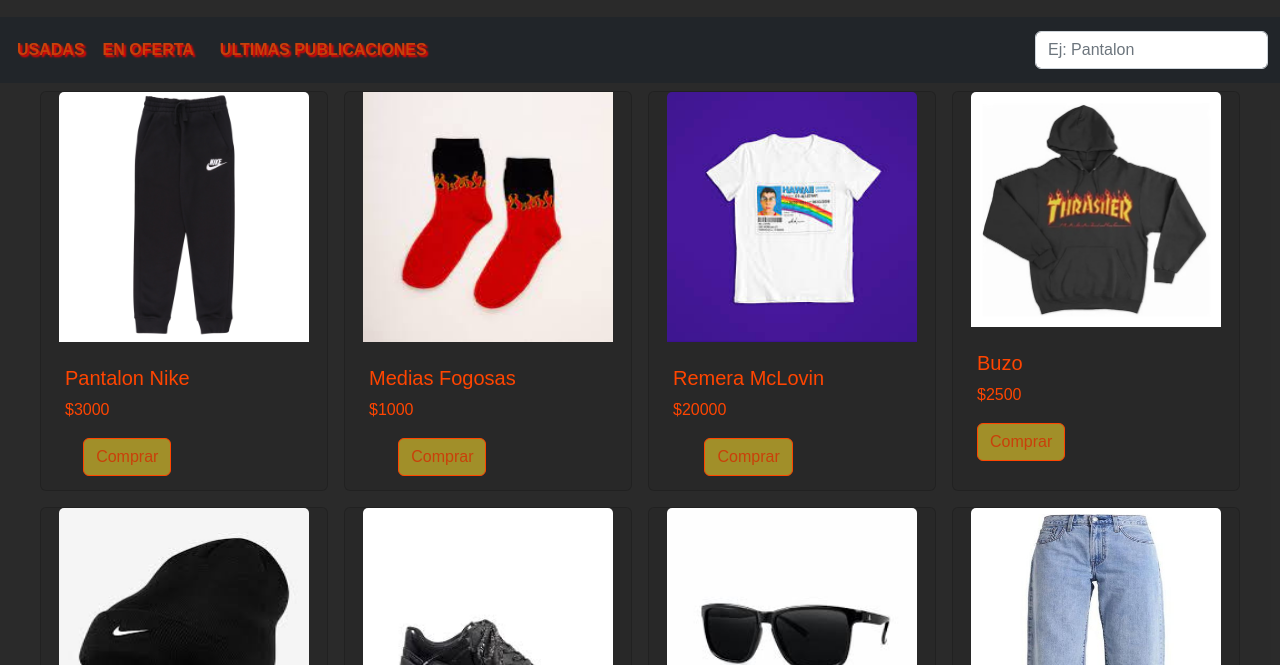
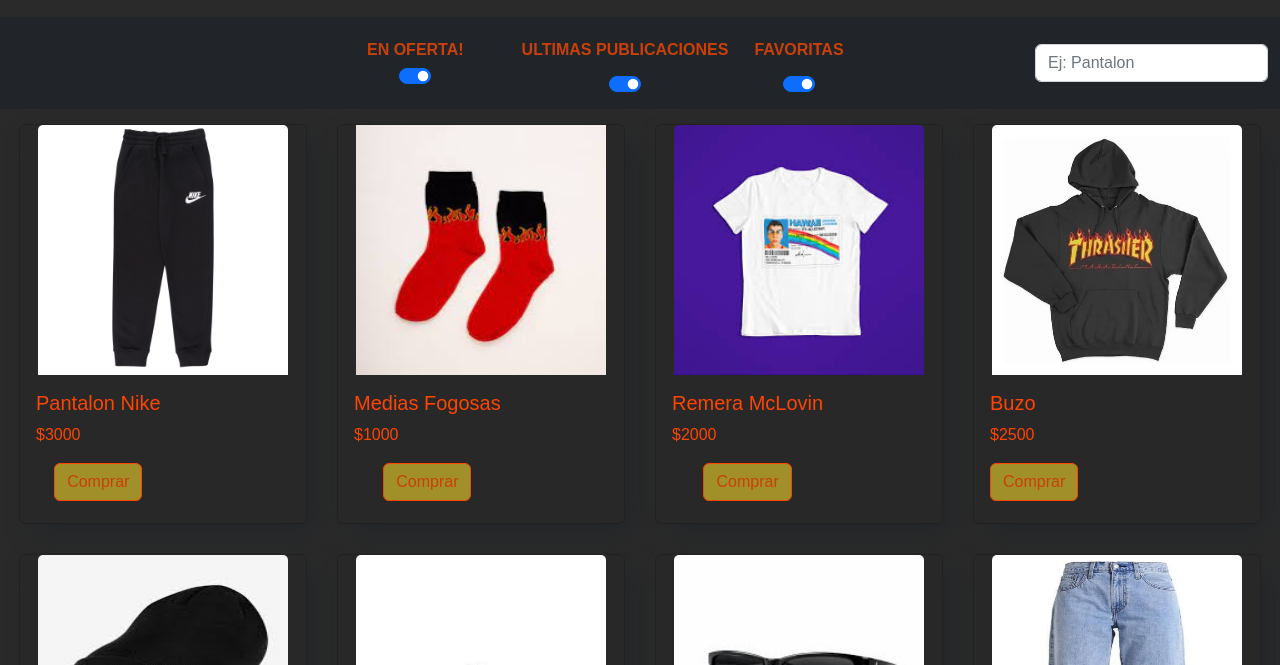
Before and after one commit to martindavidenco/ProyectoDavidenco, a plain HTML site: page pages/explorar.html in a window 1280 px wide. Shown: the part 135-800 px from the top of the page. Drawn offline with nearby package versions, Linux system fonts and the light colour scheme.

Commit message:
Aplicando Bootstrap

```diff
--- a/css/style.css
+++ b/css/style.css
@@ -36,7 +36,9 @@
 .footer {
     grid-area: footer;
 }
-
+.container{
+    background-color: rgba(41, 41, 41, 0.897);
+}
 /*-----HEADER-----*/
 .header {
     display: flex;
@@ -46,12 +48,12 @@
     padding: 20px;
     flex-wrap: wrap;
     background-color: rgba(41, 41, 41, 0.897);
-}
+font-weight: 900;}
 
 .header div {
     color: #c9400a;
     font-size: 20px;
-    font-weight: bold;
+font-weight: 900;
     display: flex;
 }
 
@@ -235,7 +237,10 @@
 
 .mainExplorar nav {
     background-color: rgba(41, 41, 41, 0.897);
-    display: flex;
+
+}
+.mainExplorar nav div {
+    display: flex; justify-content: center;align-items: center;
 }
 .mainExplorar nav ul {
     display: flex;
@@ -254,7 +259,7 @@
 .mainExplorar nav ul li a {
     color: #c9400a;
     text-decoration: none;
-    text-shadow: 2px 2px 2px red
+
 }
 
 .productos {
@@ -267,9 +272,17 @@
     animation-iteration-count: 1;
 
 }
+.botonsitoo {
+    color: #c9400a;
+}
+.navexplorar {
+    padding-left:  350px;
+}
 
-.productos div:hover {
+
+.card:hover {
     transform: scale(1.1);
+    color: #c9400a;
 }
 
 @keyframes cards {
@@ -308,14 +321,16 @@
     color: rgba(175, 155, 42, 0.897);
     background-color: #c9400a; border-color: #c9400a;
 }
-.productos div {
+.card {
 
 
     height: 400px;
-    margin: 8px;
+    margin: 15px;
 
-    transition: all 1s;
+    transition: all 1s;box-shadow: 10px 10px 24px -4px;
 }
+
+
 
 
 
--- a/pages/explorar.html
+++ b/pages/explorar.html
@@ -46,35 +46,38 @@
         </header>
         <main class="main">
             <div class="mainExplorar">
-                <nav class="navbar navbar-expand navbar-dark bg-dark" aria-label="Second navbar example">
-                    <div class="container-fluid">
+                <nav class="navbar navbar-expand navbar-dark bg-dark navexplorar" aria-label="Second navbar example">
+                    <div class="container-fluid navflex">
 
                         <div class="collapse navbar-collapse" id="navbarsExample02">
                             <ul class="navbar-nav me-auto">
                                 <li class="nav-item">
-                                    <a class="nav-item"  href="explorar.html">Usadas</a>
+                                    <a class="nav-item" href="explorar.html">En oferta!</a>
+                                    <div class="form-check form-switch">
+                                        <input class="form-check-input botonsitoo" type="checkbox" role="switch"
+                                            id="flexSwitchCheckChecked" checked>
+                                    </div>
+                                </li>
+                                <li class="nav-item form-check form-switch">
+                                    <a class="nav-link" href="explorar.html">Ultimas publicaciones</a>
+                                    <div class="form-check form-switch">
+                                        <input class="form-check-input botonsitoo" type="checkbox" role="switch"
+                                            id="flexSwitchCheckChecked" checked>
+                                    </div>
                                 </li>
                                 <li class="nav-item">
-                                    <a class="nav-link" href="explorar.html">En oferta</a>
-                                </li>
-                                <li class="nav-item">
-                                    <a class="nav-link" href="explorar.html">Ultimas publicaciones</a>
+                                    <a class="nav-link" href="explorar.html">Favoritas</a>
+                                    <div class="form-check form-switch">
+                                        <input class="form-check-input botonsitoo" type="checkbox" role="switch"
+                                            id="flexSwitchCheckChecked" checked></div>
                                 </li>
                             </ul>
                             <form role="search">
-                                <input class="form-control" type="search" placeholder="Ej: Pantalon" aria-label="Search">
+                                <input class="form-control" type="search" placeholder="Ej: Pantalon"
+                                    aria-label="Search">
                             </form>
                         </div>
-                    </div>
                 </nav>
-                <!-- <nav>
-                    <ul>
-                        <li><a href="#">Usadas</a></li>
-                        <li><a href="#">En oferta</a></li>
-                        <li><a href="#">Ultimas publicaciones</a>
-                        </li>
-                    </ul>
-                </nav>-->
                 <section class="productos">
                     <div class="card" style="width: 18rem;">
                         <img src="../assets/productos/pantalon.jpg" class="card-img-top" alt="...">
@@ -96,7 +99,7 @@
                         <img src="../assets/productos/remeraa.jpg" class="card-img-top" alt="...">
                         <div class="card-body">
                             <h5 class="card-title">Remera McLovin</h5>
-                            <p class="card-text">$20000</p>
+                            <p class="card-text">$2000</p>
                             <a href="producto.html" class="btn btn-primary">Comprar</a>
                         </div>
                     </div>
@@ -142,60 +145,6 @@
                         </div>
                     </div>
 
-                    <!--
-                    <div><a href="producto.html"><input type="button" value="COMPRAR"></a>
-                        <figure><a href="producto.html"><img src="../assets/productos/pantalon.jpg" alt="pantalon">
-                            </a>
-                            <figcaption> ($precio)</figcaption>
-                        </figure>
-                    </div>
-                    <div><a href="producto.html"><input type="button" value="COMPRAR"></a>
-                        <figure><a href="producto.html"><img src="../assets/productos/medias.jpg" alt="pantalon">
-                            </a>
-                            <figcaption> ($precio)</figcaption>
-                        </figure>
-                    </div>
-                    <div><a href="producto.html"><input type="button" value="COMPRAR"></a>
-                        <figure><a href="producto.html"><img src="../assets/productos/remeraa.jpg" alt="remera">
-                            </a>
-                            <figcaption> ($precio)</figcaption>
-                        </figure>
-                    </div>
-                    <div><a href="producto.html"><input type="button" value="COMPRAR"></a>
-                        <figure><a href="producto.html"><img src="../assets/productos/zapatillas.jpg" alt="zapatillas">
-                            </a>
-                            <figcaption> ($precio)</figcaption>
-                        </figure>
-                    </div>
-                    <div><a href="producto.html"><input type="button" value="COMPRAR"></a>
-                        <figure><a href="producto.html"><img src="../assets/productos/remeradeporte.jpg" alt="remera">
-                            </a>
-                            <figcaption> ($precio)</figcaption>
-                        </figure>
-                    </div>
-                    <div><a href="producto.html"><input type="button" value="COMPRAR"></a>
-                        <figure><a href="producto.html"><img src="../assets/productos/buzotrasher.jpg" alt="campera"></a>
-                            <figcaption>($precio)</figcaption>
-                        </figure>
-                    </div>
-                    <div><a href="producto.html"><input type="button" value="COMPRAR"></a>
-                        <figure><a href="#"><img src="../assets/productos/gorro.jpg" alt="medias">
-                            </a>
-                            <figcaption> ($precio)</figcaption>
-                        </figure>
-                    </div>
-                    <div><a href="producto.html"><input type="button" value="COMPRAR"></a>
-                        <figure><a href="#"><img src="../assets/productos/jean.jpg" alt="gorros">
-                            </a>
-                            <figcaption> ($precio)</figcaption>
-                        </figure>
-                    </div>
-                    <div><a href="producto.html"><input type="button" value="COMPRAR"></a>
-                        <figure><a href="#"><img src="../assets/productos/descarga.jpg" alt="lentes">
-                            </a>
-                            <figcaption> ($precio)</figcaption>
-                        </figure>
-                    </div>-->
                 </section>
             </div>
         </main>
```
Also changed, not shown: index.html (+19 -3 lines).
